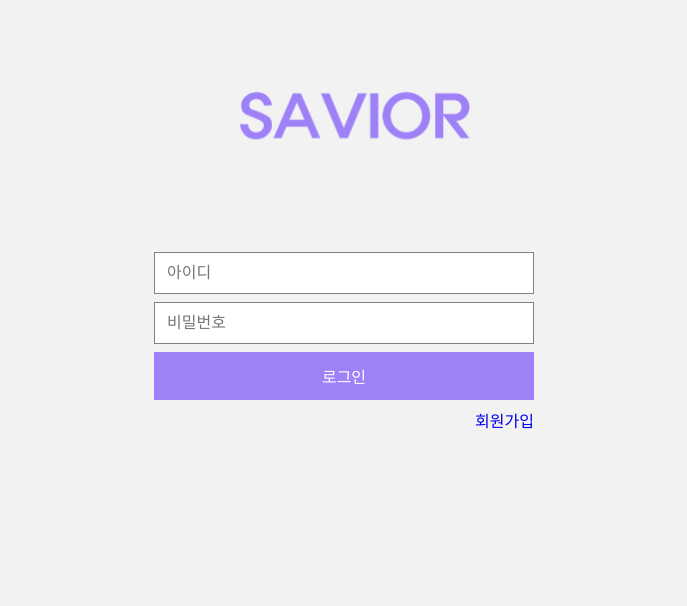
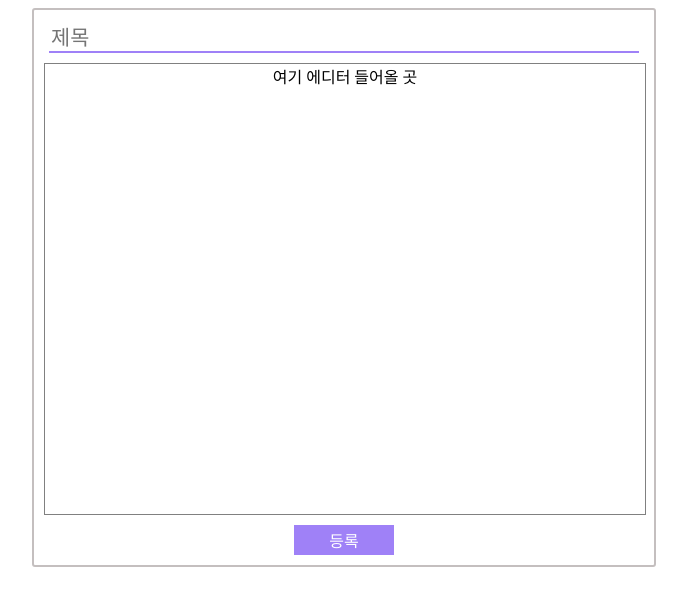
Before and after one commit to ReflectMun/capstone2022, a React (Create React App) app in the folder client/: page /login in a window 1280 px wide. Shown: the top 606 px of the page, without its empty margins (296-983 px from the left). Built offline with nearby package versions, Linux system fonts and the light colour scheme.

Commit message:
board and writer

```diff
--- a/client/src/App.js
+++ b/client/src/App.js
@@ -2,17 +2,18 @@ import { BrowserRouter as Router, Routes, Route } from "react-router-dom";
 import Home from "./routes/Home";
 import Login from "./routes/Login";
 import Signup from "./routes/Signup";
-//import Signup from "./routes/Signup";
+import Writer from "./components/Writer";
 
 function App() {
   return (
-    <Router>
-      <Routes>
-        <Route path="/" element={<Home />} />
-        <Route path="/login" element={<Login />} />
-        <Route path="/signup" element={<Signup />} />
-      </Routes>
-    </Router>
+    // <Router>
+    //   <Routes>
+    //     <Route path="/" element={<Home />} />
+    //     <Route path="/login" element={<Login />} />
+    //     <Route path="/signup" element={<Signup />} />
+    //   </Routes>
+    // </Router>
+    <Writer />
   );
 }
 export default App;
--- /dev/null
+++ b/client/src/components/Board.js
@@ -0,0 +1,22 @@
+import styles from "./Board.module.css";
+import thumbnail from "./thumbnail_test.png";
+
+function Board() {
+  const title = "제목";
+  const contents = "내용 앞부분 일부만 출력...";
+  const writer = "작성자 닉네임";
+  return (
+    <div className={styles.board_container}>
+      <div style={{ display: "flex" }}>
+        <div className={styles.wrap_title_contents}>
+          <h4 style={{ marginLeft: "10px" }}>{title}</h4>
+          <p style={{ marginLeft: "10px", fontSize: "1rem" }}>{contents}</p>
+        </div>
+        {/*만약 썸네일이미지가 없다면 출력안하고, 그렇지 않다면 이미지 출력*/}
+        <img src={thumbnail} alt="error" className={styles.thumbnail} />
+      </div>
+      <h5 className={styles.writer}>{writer}</h5>
+    </div>
+  );
+}
+export default Board;
--- /dev/null
+++ b/client/src/components/Board.module.css
@@ -0,0 +1,21 @@
+.board_container {
+  border: solid 1px rgb(196, 191, 191);
+  border-radius: 5px;
+  margin: 5px 5px;
+  background: transparent;
+}
+.wrap_title_contents {
+  flex-basis: 85%;
+}
+.thumbnail {
+  width: 100px;
+  height: 100px;
+  border: solid 1px gray;
+  border-radius: 3px;
+  margin-top: 5px;
+  margin-right: 5px;
+  flex-basis: 15%;
+}
+.writer {
+  margin: 20px 0px 2px 5px;
+}
--- a/client/src/components/Mainarea.js
+++ b/client/src/components/Mainarea.js
@@ -1,4 +1,12 @@
+import styles from "./Mainarea.module.css";
+import Board from "./Board";
 function Mainarea() {
-  return <main>This is main area.</main>;
+  const major = "선택한 전공";
+  return (
+    <main>
+      <h3 style={{ marginLeft: "5px" }}>{major}</h3>
+      <Board />
+    </main>
+  );
 }
 export default Mainarea;
--- /dev/null
+++ b/client/src/components/Mainarea.module.css
@@ -0,0 +1,5 @@
+main {
+  border: solid 1px gray;
+  border-radius: 3px;
+  width: 40%;
+}
--- /dev/null
+++ b/client/src/components/Writer.js
@@ -0,0 +1,21 @@
+import styles from "./Writer.module.css";
+
+function Writer() {
+  return (
+    <div className={styles.writer_container}>
+      <form>
+        <div className={styles.wrap_title}>
+          <input
+            type="text"
+            className={styles.title}
+            autoComplete="off"
+            placeholder="제목"
+          />
+        </div>
+        <div className={styles.editor}>여기 에디터 들어올 곳</div>
+        <input type="submit" className={styles.write_btn} value="등록" />
+      </form>
+    </div>
+  );
+}
+export default Writer;
--- /dev/null
+++ b/client/src/components/Writer.module.css
@@ -0,0 +1,42 @@
+body {
+  background-color: white;
+}
+.writer_container {
+  border: solid 2px rgb(196, 191, 191);
+  border-radius: 3px;
+  padding: 10px;
+  text-align: center;
+}
+.wrap_title {
+  margin: 5px 5px;
+  border-bottom: solid 2px #9f81f7;
+}
+.title {
+  font-size: 1.3rem;
+  width: 100%;
+  border: none;
+  outline: none;
+}
+.editor {
+  margin: 10px 0px 0px 0px;
+  border: solid 1px gray;
+  width: 600px;
+  height: 450px;
+}
+.write_btn {
+  width: 100px;
+  height: 30px;
+  border: none;
+  background-color: #9f81f7;
+  color: white;
+  font-size: 16px;
+  outline: none;
+  cursor: pointer;
+  margin: 10px 0px 0px 0px;
+}
+@media (min-width: 450px) {
+  .writer_container {
+    width: 600px;
+    margin: auto;
+  }
+}
--- a/client/src/routes/Login.js
+++ b/client/src/routes/Login.js
@@ -28,7 +28,10 @@ function Login() {
           </div>
         </form>
         <div className={styles.sign_up}>
-          <Link to={"/signup"} style={{ textDecoration: "none" }}>
+          <Link
+            to={"/signup"}
+            style={{ textDecoration: "none", color: "inherit" }}
+          >
             회원가입
           </Link>
         </div>
```
Also changed, not shown: client/src/components/thumbnail_test.png (added).
